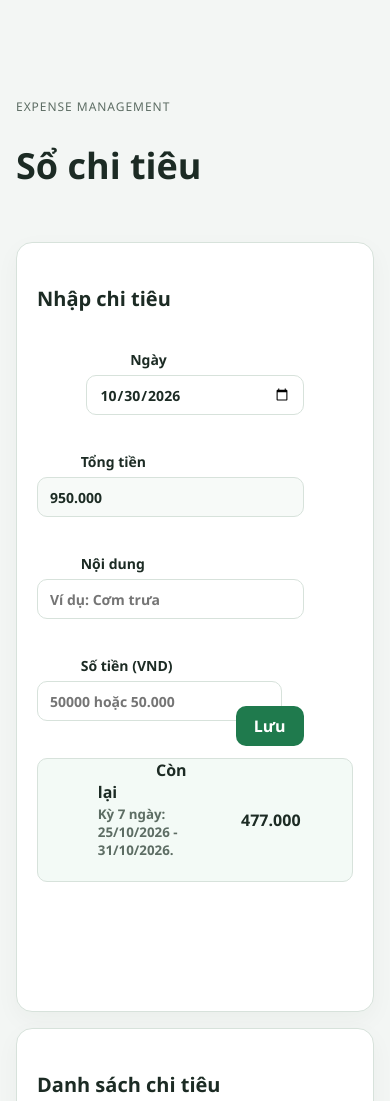
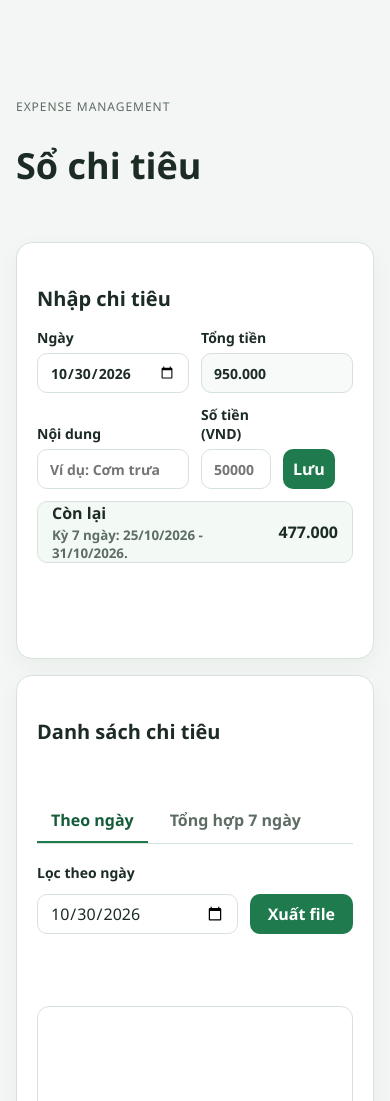
Before and after one commit to handmadechill-cyber/ExpenseManagement, a plain HTML site: page index.html in a window 390 px wide. Shown: the top 1101 px of the page. Drawn offline with Linux system fonts and the light colour scheme.

Commit message:
update code

```diff
--- a/app.js
+++ b/app.js
@@ -423,13 +423,10 @@
             return { ok: false, message: "Ngày tổng hợp không hợp lệ" };
         }
         const store = loadStore();
-        const period = findPeriod(isoDate, readPeriods(store));
-        if (!period) {
-            return { ok: true, period: null, entries: [], spent: 0 };
-        }
+        const budgetPeriod = readPeriods(store).find((period) => period.start === isoDate);
         const today = todayIso();
-        const scheduledEnd = periodEnd(period.start);
-        const end = today < period.start
+        const scheduledEnd = periodEnd(isoDate);
+        const end = today < isoDate
             ? null
             : today < scheduledEnd
               ? today
@@ -437,7 +434,7 @@
         const entries = [];
         let spentCents = 0;
         if (end) {
-            let cursor = period.start;
+            let cursor = isoDate;
             while (cursor <= end) {
                 readDayItems(store, cursor).forEach((item) => {
                     entries.push({
@@ -452,10 +449,43 @@
         }
         return {
             ok: true,
-            period: { start: period.start, end, scheduledEnd, budget: centsToAmount(period.budgetCents) },
+            period: {
+                start: isoDate,
+                end,
+                scheduledEnd,
+                budget: budgetPeriod ? centsToAmount(budgetPeriod.budgetCents) : null,
+            },
             entries,
             spent: centsToAmount(spentCents),
         };
+    }
+
+    function refreshSummaryDates(preferredStart) {
+        const periods = readPeriods(loadStore());
+        const dailyPeriod = isValidIsoDate(filterDate.value)
+            ? findPeriod(filterDate.value, periods)
+            : null;
+        const currentPeriod = periods.find((period) => period.start === summaryDate.value);
+        const selectedStart = periods.find((period) => period.start === preferredStart)?.start
+            || dailyPeriod?.start
+            || currentPeriod?.start
+            || (periods.length ? periods[periods.length - 1].start : "");
+
+        summaryDate.replaceChildren();
+        const placeholder = document.createElement("option");
+        placeholder.value = "";
+        placeholder.textContent = periods.length
+            ? "Chọn ngày đã nhập tổng tiền"
+            : "Chưa có kỳ tổng tiền";
+        summaryDate.append(placeholder);
+        periods.forEach((period) => {
+            const option = document.createElement("option");
+            option.value = period.start;
+            option.textContent = `${formatVn(period.start)} · ${formatMoney(centsToAmount(period.budgetCents))} VND`;
+            summaryDate.append(option);
+        });
+        summaryDate.value = selectedStart;
+        return selectedStart;
     }
 
     function exportEntries(isoDate) {
@@ -479,12 +509,11 @@
 
     function exportSummary(isoDate) {
         const summary = summarizeEntries(isoDate);
-        if (!summary.period) {
-            return { ok: false, message: "Ngày này chưa có kỳ tổng tiền để xuất" };
-        }
         const lines = [
             `Kỳ: ${formatVn(summary.period.start)} - ${formatVn(summary.period.end || summary.period.scheduledEnd)}`,
-            `Tổng tiền: ${formatMoney(summary.period.budget)} VND`,
+            summary.period.budget === null
+                ? "Tổng tiền: Chưa nhập cho ngày bắt đầu này"
+                : `Tổng tiền: ${formatMoney(summary.period.budget)} VND`,
             "",
             "Ngày - Nội dung - Số tiền (VND)",
             ...summary.entries.map(
@@ -639,16 +668,19 @@
         const payload = summarizeEntries(summaryDate.value);
         summaryRows.replaceChildren();
         summaryTotal.textContent = formatMoney(payload.spent || 0);
-        if (!payload.period) {
-            summaryRange.textContent = "Ngày này chưa có tổng tiền được nhập cho kỳ 7 ngày.";
-            summaryRows.append(createEmptyRow("Chưa có dữ liệu tổng hợp cho ngày này."));
+        const period = payload.period;
+        if (!period) {
+            summaryRange.textContent = "Chọn ngày đã nhập tổng tiền để xem chi tiêu trong 7 ngày.";
+            summaryRows.append(createEmptyRow("Chưa có kỳ tổng tiền để tổng hợp."));
             return;
         }
-        const period = payload.period;
+        const budgetText = period.budget === null
+            ? "Chưa nhập tổng tiền cho ngày bắt đầu này"
+            : `Tổng tiền: ${formatMoney(period.budget)}`;
         if (period.end) {
-            summaryRange.textContent = `Kỳ ${formatVn(period.start)} - ${formatVn(period.end)} · Tổng tiền: ${formatMoney(period.budget)}`;
+            summaryRange.textContent = `Kỳ ${formatVn(period.start)} - ${formatVn(period.end)} · ${budgetText}`;
         } else {
-            summaryRange.textContent = `Kỳ bắt đầu ${formatVn(period.start)} · Chưa tới ngày bắt đầu · Tổng tiền: ${formatMoney(period.budget)}`;
+            summaryRange.textContent = `Kỳ bắt đầu ${formatVn(period.start)} · Chưa tới ngày bắt đầu · ${budgetText}`;
         }
         if (!payload.entries.length) {
             summaryRows.append(createEmptyRow("Chưa có khoản chi trong khoảng thời gian này."));
@@ -687,7 +719,7 @@
         dayPanel.hidden = showSummary;
         summaryPanel.hidden = !showSummary;
         if (showSummary) {
-            summaryDate.value = filterDate.value || entryDate.value || todayIso();
+            refreshSummaryDates();
             renderSummary();
         }
     }
@@ -770,6 +802,10 @@
             entryAmount.value = "";
             entryContent.focus();
             filterDate.value = entryDate.value;
+            refreshSummaryDates(entryDate.value);
+            if (!summaryPanel.hidden) {
+                renderSummary();
+            }
             setMessage(
                 formMessage,
                 `Đã lưu. Còn lại ${formatMoney(payload.remaining)}.`,
@@ -806,6 +842,10 @@
             return;
         }
         captureState(payload);
+        refreshSummaryDates(payload.date);
+        if (!summaryPanel.hidden) {
+            renderSummary();
+        }
         setMessage(
             formMessage,
             `Đã mở kỳ 7 ngày. Còn lại ${formatMoney(payload.remaining)}.`,
@@ -831,7 +871,7 @@
     });
 
     filterDate.addEventListener("change", () => {
-        summaryDate.value = filterDate.value;
+        refreshSummaryDates();
         try {
             loadEntries();
             if (!summaryPanel.hidden) {
@@ -901,7 +941,7 @@
     const today = todayIso();
     entryDate.value = today;
     filterDate.value = today;
-    summaryDate.value = today;
+    refreshSummaryDates();
     try {
         loadEntries();
     } catch (error) {
--- a/index.html
+++ b/index.html
@@ -16,12 +16,12 @@
       <section class="card" aria-labelledby="entry-title">
         <h2 id="entry-title">Nhập chi tiêu</h2>
                 <form id="entry-form" class="form-grid">
-          <label>
-            Ngày
+                    <label class="date-field">
+                        <span>Ngày</span>
                         <input id="entry-date" name="date" type="date" required />
                     </label>
                     <label id="budget-field">
-            Tổng tiền
+                        <span>Tổng tiền</span>
                         <input
                             id="budget-amount"
                             name="budget"
@@ -31,8 +31,8 @@
                         />
                         <span id="budget-locked" hidden></span>
                     </label>
-          <label class="span-2">
-            Nội dung
+                    <label class="content-field">
+                        <span>Nội dung</span>
                         <input
                             id="entry-content"
                             name="content"
@@ -42,8 +42,8 @@
                             required
                         />
                     </label>
-          <label>
-            Số tiền (VND)
+                    <label class="amount-field">
+                        <span>Số tiền (VND)</span>
                         <input
                             id="entry-amount"
                             name="amount"
@@ -74,10 +74,8 @@
                 </div>
                 <div id="day-panel" role="tabpanel" aria-labelledby="day-tab">
         <div class="filter-bar">
-          <label>
-            Lọc theo ngày
+                  <label for="filter-date">Lọc theo ngày</label>
                   <input id="filter-date" type="date" />
-          </label>
           <button id="export-button" type="button">Xuất file</button>
         </div>
         <div class="table-wrap">
@@ -111,8 +109,8 @@
                 <div id="summary-panel" role="tabpanel" aria-labelledby="summary-tab" hidden>
                     <div class="summary-filter">
                         <label>
-                            Chọn ngày trong kỳ
-                            <input id="summary-date" type="date" />
+                            Chọn kỳ tổng tiền
+                            <select id="summary-date" aria-label="Chọn kỳ tổng tiền"></select>
                         </label>
                         <p id="summary-range" class="summary-range" aria-live="polite"></p>
                         <button id="summary-export-button" type="button">Xuất tổng hợp</button>
--- a/styles.css
+++ b/styles.css
@@ -71,24 +71,48 @@ body {
 }
 
 .form-grid {
-    display: flex;
-    flex-wrap: wrap;
-    justify-content: start;
+    grid-template-columns: repeat(6, minmax(0, 1fr));
     align-items: end;
 }
 
 .form-grid > label {
-    flex: 1 1 148px;
-    min-width: min(140px, 100%);
+    display: block;
+    min-width: 0;
 }
 
-.form-grid > label.span-2 {
-    flex: 2 1 200px;
-    min-width: min(160px, 100%);
+.form-grid > label > span:first-child {
+    display: block;
+    margin-bottom: 6px;
+}
+
+.form-grid > label > input {
+    display: block;
+    width: 100%;
+}
+
+.form-grid > .date-field {
+    grid-column: 1 / 4;
+    grid-row: 1;
+}
+
+.form-grid > #budget-field {
+    grid-column: 4 / 7;
+    grid-row: 1;
+}
+
+.form-grid > .content-field {
+    grid-column: 1 / 4;
+    grid-row: 2;
+}
+
+.form-grid > .amount-field {
+    grid-column: 4 / 6;
+    grid-row: 2;
 }
 
 .actions {
-    flex: 0 0 auto;
+    grid-column: 6 / 7;
+    grid-row: 2;
     align-self: end;
     font-size: 0;
 }
@@ -108,7 +132,8 @@ body {
 }
 
 .remaining-box {
-    flex: 1 0 100%;
+    grid-column: 1 / -1;
+    grid-row: 3;
     width: 100%;
     min-height: 44px;
     display: flex;
@@ -140,7 +165,8 @@ label {
     font-weight: 600;
 }
 
-input {
+input,
+select {
     height: 40px;
     border: 1px solid var(--line);
     border-radius: 10px;
@@ -209,6 +235,13 @@ button:disabled {
 .summary-filter label {
     grid-column: 1;
     grid-row: 1;
+    width: 100%;
+    min-width: 0;
+}
+
+.summary-filter select {
+    width: 100%;
+    min-width: 0;
 }
 
 .summary-range {
@@ -244,6 +277,32 @@ button:disabled {
     grid-template-columns: 180px auto;
     align-items: end;
     margin-bottom: 16px;
+}
+
+#day-panel .filter-bar {
+    display: grid;
+    grid-template-columns: minmax(0, 240px) auto;
+    gap: 12px;
+    align-items: end;
+}
+
+#day-panel .filter-bar label {
+    grid-column: 1;
+    grid-row: 1;
+    width: min(240px, 100%);
+    min-width: 0;
+}
+
+#day-panel .filter-bar input {
+    grid-column: 1;
+    grid-row: 2;
+    width: 100%;
+}
+
+#day-panel .filter-bar button {
+    grid-column: 2;
+    grid-row: 2;
+    white-space: nowrap;
 }
 
 .table-wrap {
@@ -328,6 +387,14 @@ td.negative {
         align-items: end;
     }
 
+    #day-panel .filter-bar {
+        grid-template-columns: minmax(0, 1fr) auto;
+    }
+
+    #day-panel .filter-bar label {
+        width: auto;
+    }
+
     .summary-filter {
         grid-template-columns: minmax(0, 1fr) auto;
         gap: 8px;
@@ -343,3 +410,37 @@ td.negative {
         grid-column: 1 / -1;
     }
 }
+
+@media (max-width: 560px) {
+    .form-grid {
+        grid-template-columns: repeat(4, minmax(0, 1fr));
+    }
+
+    .form-grid > .date-field {
+        grid-column: 1 / 3;
+    }
+
+    .form-grid > #budget-field {
+        grid-column: 3 / 5;
+    }
+
+    .form-grid > .content-field {
+        grid-column: 1 / 3;
+        grid-row: 2;
+    }
+
+    .form-grid > .amount-field {
+        grid-column: 3 / 4;
+        grid-row: 2;
+    }
+
+    .actions {
+        grid-column: 4 / 5;
+        grid-row: 2;
+        padding-left: 0;
+    }
+
+    .actions button {
+        padding: 0 10px;
+    }
+}
```
Lines whose indentation alone changed are shown as unchanged.
